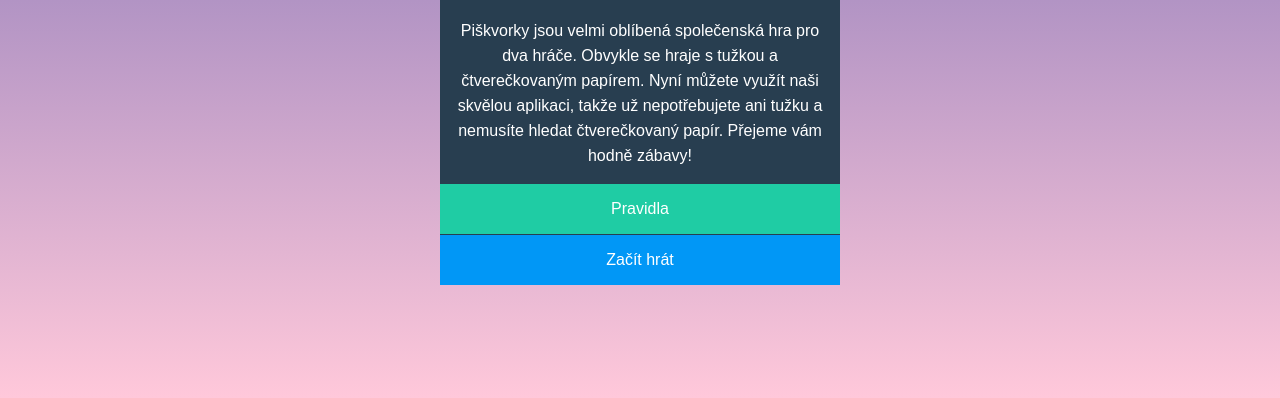
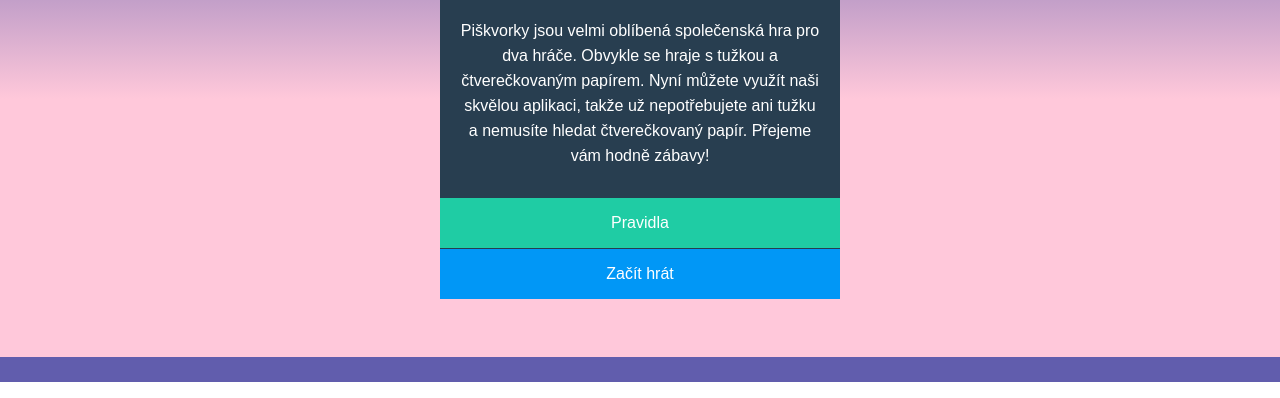
Before and after one commit to ZuzaJak/piskvorky, a plain HTML site: page index.html in a window 1280 px wide. Shown: the part 418-816 px from the top of the page. Drawn offline with Linux system fonts and the light colour scheme.

Commit message:
změny v css background

```diff
--- a/style.css
+++ b/style.css
@@ -4,14 +4,11 @@
   font-family: Arial, Helvetica, sans-serif;
 }
 body {
-  background: linear-gradient(#615dad, #ffc8da);
-  height: 100vh;
+  background: linear-gradient(#615dad, #615dad, #ffc8da, #ffc8da);
 }
 .container {
   display: flex;
   justify-content: center;
-  align-items: center;
-  height: auto;
   padding: 50px;
 }
 .items {
@@ -30,8 +27,7 @@ h1 {
   font-weight: 400;
 }
 p {
-  margin-left: 10px;
-  margin-right: 10px;
+  margin: 0px 20px 30px 20px;
   line-height: 25px;
 }
 a {
```
